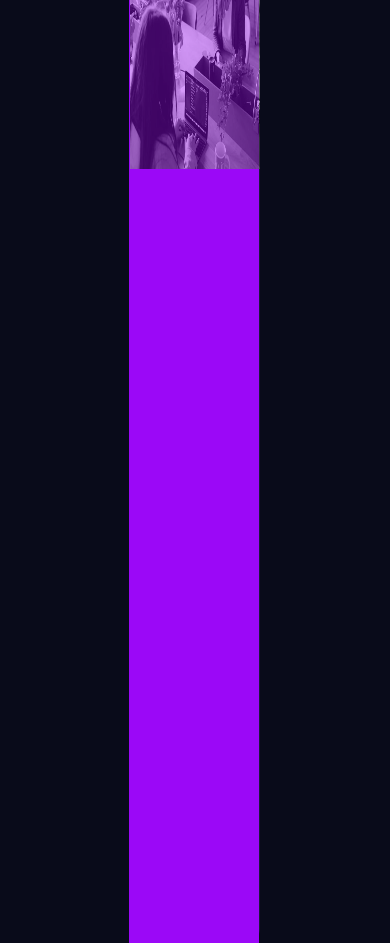
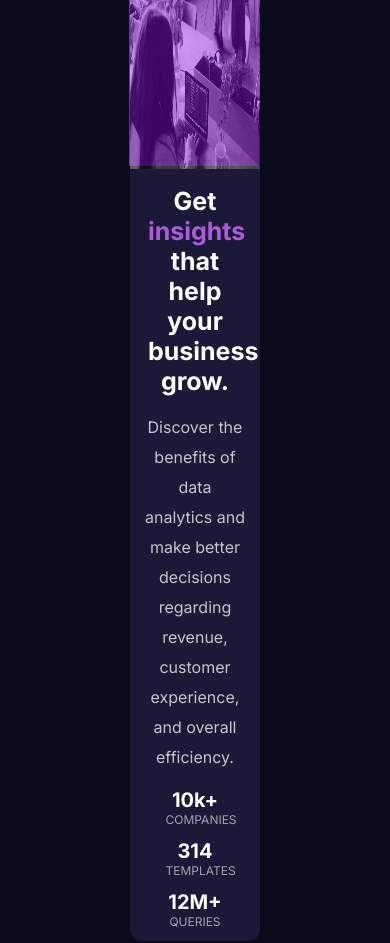
Before and after one commit to Tksmith-guru/Stats-Card-Component, a plain HTML site: page index.html in a window 390 px wide. Drawn offline with Linux system fonts and the light colour scheme.

Commit message:
position fixes

```diff
--- a/styles.css
+++ b/styles.css
@@ -27,7 +27,7 @@ body {
 	#container::before {
 		content: "";
 		width: 100%;
-		height: 100%;
+		height: 245px;
 		background-color: hsl(277, 94%, 50%);
 		position: absolute;
 		border-radius: 12px 12px 0 0;
@@ -160,8 +160,8 @@ span {
 
 main::before {
 	content: "";
-	width: 482px;
-	height: 354px;
+	width: 50%;
+	height: 100%;
 	position: absolute;
 	border-radius: 0 12px 12px 0;
 	right: 1px;
```
